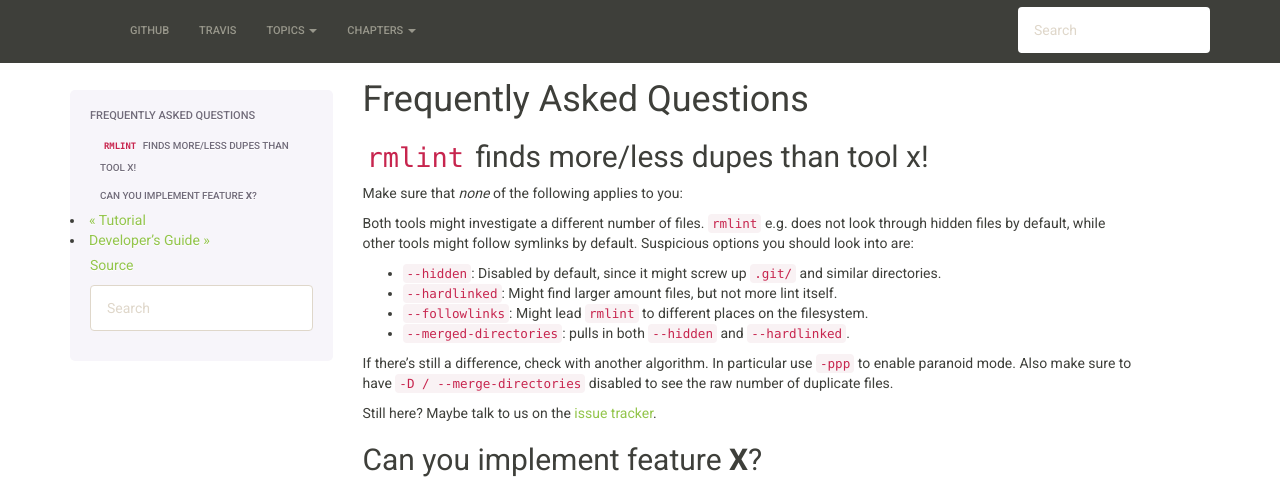
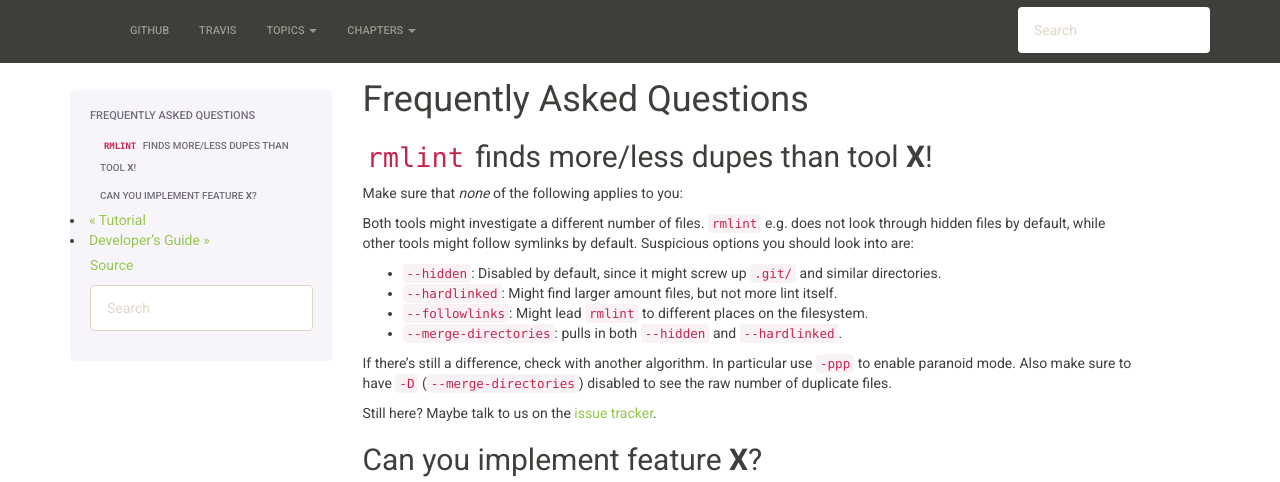
Before and after one commit to sahib/rmlint, a Sphinx documentation site: the page built from docs/faq.rst, in a window 1280 px wide. Shown: the top 482 px of the page. Built offline with Sphinx 7.4.7, drawn with Linux system fonts in a browser that asks for light colours.

```diff
--- a/docs/faq.rst
+++ b/docs/faq.rst
@@ -1,8 +1,8 @@
 Frequently Asked Questions
 ==========================
 
-``rmlint`` finds more/less dupes than tool x!
----------------------------------------------
+``rmlint`` finds more/less dupes than tool **X**!
+-------------------------------------------------
 
 Make sure that *none* of the following applies to you:
 
@@ -13,10 +13,11 @@
 * ``--hidden``: Disabled by default, since it might screw up ``.git/`` and similar directories.
 * ``--hardlinked``: Might find larger amount files, but not more lint itself.
 * ``--followlinks``: Might lead ``rmlint`` to different places on the filesystem.
-* ``--merged-directories``: pulls in both ``--hidden`` and ``--hardlinked``.
+* ``--merge-directories``: pulls in both ``--hidden`` and ``--hardlinked``.
 
 If there's still a difference, check with another algorithm. In particular use
-``-ppp`` to enable paranoid mode. Also make sure to have ``-D / --merge-directories`` disabled to see the raw number of duplicate files.
+``-ppp`` to enable paranoid mode. Also make sure to have ``-D``
+(``--merge-directories``) disabled to see the raw number of duplicate files.
 
 Still here? Maybe talk to us on the `issue tracker`_.
 
--- a/docs/index.rst
+++ b/docs/index.rst
@@ -41,7 +41,7 @@
 .. hlist::
    :columns: 2
 
-   + Duplicate files.
+   + Duplicate files & directories.
    + Nonstripped Binaries
    + Broken symlinks.
    + Empty files.
```
Also changed, not shown: 1 other file.
